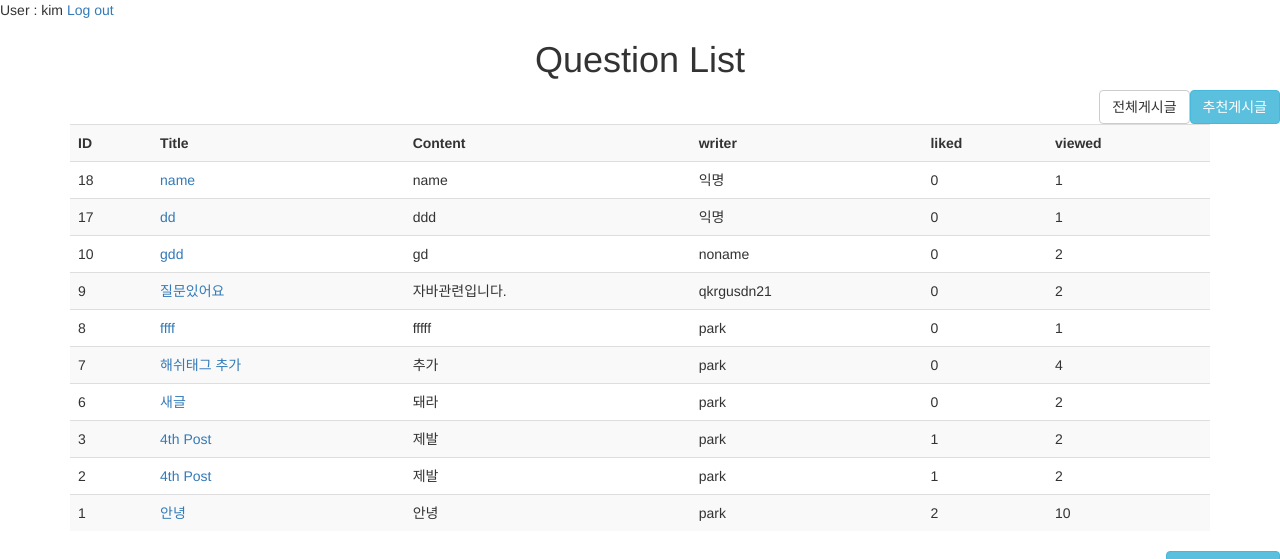
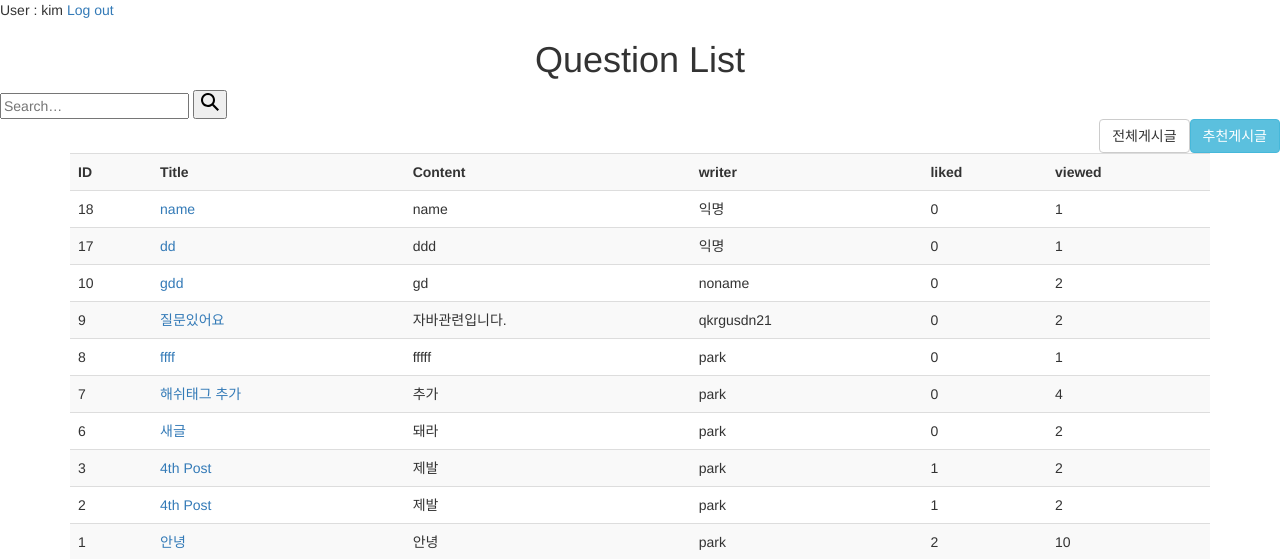
Before and after one commit to hufstest/HufsIME, a Django app: page /users/ in a window 1280 px wide. Shown: the top 559 px of the page. Run offline with Django 3.2, Linux system fonts and the light colour scheme; a user stored in the database is signed in; data comes from the database, SQL or seed files in the repository; both versions use the stored data as it was after the commit; parts of the project's set-up code (start-up, migrations or seed data) failed here and were passed over; some libraries are stand-ins or nearby versions.

Commit message:
검색기능 간단하게

```diff
--- a/new/users/templates/home.html
+++ b/new/users/templates/home.html
@@ -16,11 +16,24 @@
 {% else %}
 <h1><center>Question List</center></h1>
 {% endif %}
+
+<form id="search"  action="/users/search/" method="get" class="searchbar js-searchbar" autocomplete="off" role="search">
+                    <div class="ps-relative">
+                        <input name="q" type="text" placeholder="Search…" value="" autocomplete="off" maxlength="240" class="s-input js-search-field ">
+                        <button type="submit" aria-label="Search…" class="s-btn s-btn__primary s-btn__icon btn-topbar-primary js-search-submit"><svg aria-hidden="true" class="svg-icon iconSearch" width="18" height="18" viewBox="0 0 18 18"><path d="M18 16.5l-5.14-5.18h-.35a7 7 0 1 0-1.19 1.19v.35L16.5 18l1.5-1.5zM12 7A5 5 0 1 1 2 7a5 5 0 0 1 10 0z"></path></svg></button>
+                    </div>
+</form>
+{{message}}
+
+
 <a class="btn btn-info pull-right" href = "{% url 'recommend' user.id %}">추천게시글</a>
 <a class="btn btn-default pull-right" href = "{% url 'home' %}">전체게시글</a>
   {% if not articles %}
     <br><h2 style="text-align : center">더 많은 질문을 입력할수록 추천 정확도가 높아집니다.</h2>
   {% else %}
+
+
+
     <div class="container">
     <table class="table table-striped">
       <tr>
--- a/new/users/urls.py
+++ b/new/users/urls.py
@@ -14,4 +14,5 @@ urlpatterns = [
     path('comment_delete/<int:id>/', views.delete_comment, name = 'delete_comment'),
     path('answer_delete/<int:id>/', views.delete_answer, name = 'delete_answer'),
     path('show/<int:id>/like/',views.like,name='like'),
+    path('search/', views.search, name="search_article"),
 ]
--- a/new/users/views.py
+++ b/new/users/views.py
@@ -159,12 +159,12 @@ def get_client_ip(request):
 @csrf_exempt
 def like(request,id):
     if request.method == 'POST':
-        user = request.user  # 로그인한 유저를 가져온다.
+        user = request.user
         article_id = request.POST.get('pk', None)
-        article = Article.objects.get(pk=article_id)  # 해당 메모 오브젝트를 가져온다.
+        article = Article.objects.get(pk=article_id)
 
-        if article.like_user_set.filter(id=user.id).exists():  # 이미 해당 유저가 likes컬럼에 존재하면
-            user.like_set.filter(article_id=article.id).delete()  # likes 컬럼에서 해당 유저를 지운다.
+        if article.like_user_set.filter(id=user.id).exists():
+            user.like_set.filter(article_id=article.id).delete()
             message = 'You disliked this'
         else:
             user.like_set.create(article_id=article_id)
@@ -173,3 +173,13 @@ def like(request,id):
     context = {'likes_count': article.like_count, 'message': message}
     return HttpResponse(json.dumps(context), content_type='application/json')
     # dic 형식을 json 형식으로 바꾸어 전달한다.
+
+
+def search(request):
+    if 'q' in request.GET:
+        q = request.GET['q']
+        message = 'You searched for: %r' % request.GET['q']
+        articles = (Article.objects.filter(title__icontains=q )) | (Article.objects.filter( content__icontains=q))
+    else:
+        message = 'You submitted an empty form.'
+    return render(request, 'home.html', {'message': message, 'articles': articles})
```
Also changed, not shown: new/db.sqlite3.
